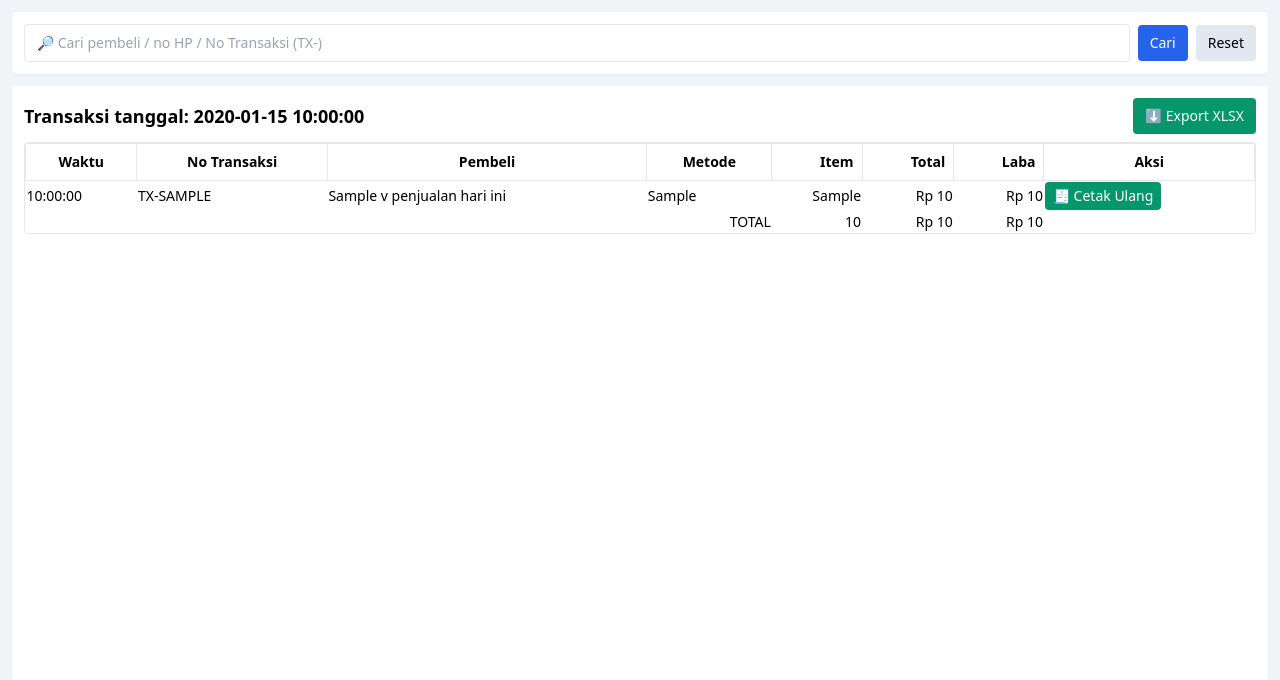
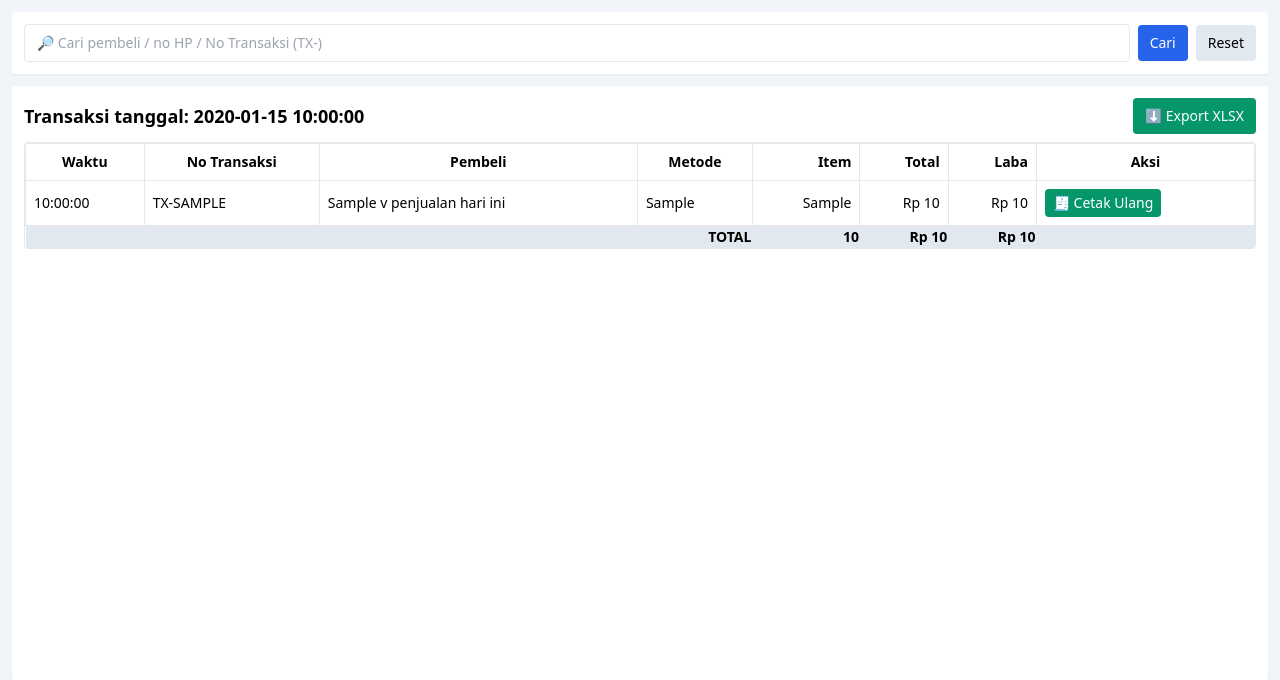
Before and after one commit to kipli176/kelontong, a Flask app: page /penjualan-hari-ini in a window 1280 px wide. Shown: the part 60-740 px from the top of the page. Run offline with Flask 3, Linux system fonts and the light colour scheme; the visitor is signed in with stand-in values (Sample User, id 1); a database or web service that is not in the repository returns one stand-in record (values such as "Sample title"); some libraries are stand-ins or nearby versions.

Commit message:
perbaikan penjualan hari

```diff
--- a/app.py
+++ b/app.py
@@ -266,7 +266,7 @@ def penjualan_hari_ini():
     conn = get_db()
     cur = conn.cursor()
     cur.execute("""
-        SELECT id, tanggal, tx8, nama, metode_bayar, total, laba, jml_item
+        SELECT id, tanggal, tx8, nama, no_hp, metode_bayar, total, laba, jml_item
         FROM v_penjualan_hari_ini
         WHERE DATE(tanggal) = CURRENT_DATE
         ORDER BY tanggal DESC
--- a/templates/penjualan_hari_ini.html
+++ b/templates/penjualan_hari_ini.html
@@ -60,36 +60,32 @@
           </thead>
           <tbody id="txTable">
             {% set ns = namespace(gtotal=0, glaba=0, gitem=0) %}
-            {% for id, tgl, tx8, nama, metode, total, laba, jml_item in rows %}
+            {% for id, tgl, tx8, nama, hp, metode, total, laba, jml_item in rows %}
             {% set ns.gtotal = ns.gtotal + (total or 0) %}
             {% set ns.glaba  = ns.glaba + (laba or 0) %}
             {% set ns.gitem  = ns.gitem + (jml_item or 0) %}
-            <tr>
-              <td>{{ tgl.strftime("%H:%M:%S") }}</td>
-              <td class="font-mono">TX-{{ tx8|upper }}</td>
-              <td>{{ nama or "-" }}</td>
-              <td>{{ metode or "-" }}</td>
-              <td class="text-right">{{ jml_item or 0 }}</td>
-              <td class="text-right">Rp {{ "{:,.0f}".format(total or 0) }}</td>
-              <td class="text-right text-emerald-700">Rp {{ "{:,.0f}".format(laba or 0) }}</td>
-              <td class="text-right">
+            <tr class="odd:bg-white even:bg-slate-50">
+              <td class="p-2 border whitespace-nowrap">{{ tgl.strftime("%H:%M:%S") }}</td>
+              <td class="p-2 border font-mono">TX-{{ tx8|upper }}</td>
+              <td class="p-2 border">{{ nama or "-" }}{% if hp %} — {{ hp }}{% endif %}</td>
+              <td class="p-2 border">{{ metode or "-" }}</td>
+              <td class="p-2 border text-right">{{ jml_item or 0 }}</td>
+              <td class="p-2 border text-right">Rp {{ "{:,.0f}".format(total or 0) }}</td>
+              <td class="p-2 border text-right text-emerald-700">Rp {{ "{:,.0f}".format(laba or 0) }}</td>
+              <td class="p-2 border">
                 <div class="flex items-center gap-2">
-                  <button class="px-2 py-1 bg-emerald-600 text-white rounded text-xs" onclick="printById({{ id }}, {
-                              nama: document.body.dataset.tokoNama || '',
-                              alamat: document.body.dataset.tokoAlamat || ''
-                          })">🧾 Cetak Ulang</button>
+                  <button class="px-2 py-1 bg-emerald-600 text-white rounded text-xs"
+                          onclick="printById({{ id }}, { nama: document.body.dataset.tokoNama, alamat: document.body.dataset.tokoAlamat })">🧾 Cetak Ulang</button>
                   {% if hp %}
-                  <button class="px-2 py-1 bg-blue-600 text-white rounded text-xs" onclick="waById({{ id }}, '{{ (nama or '')|e }}', '{{ hp|e }}', {
-                              nama: document.body.dataset.tokoNama || '',
-                              alamat: document.body.dataset.tokoAlamat || ''
-                          })">📲 Kirim WA</button>
+                  <button class="px-2 py-1 bg-blue-600 text-white rounded text-xs"
+                          onclick="waById({{ id }}, '{{ nama|e }}', '{{ hp|e }}', { nama: document.body.dataset.tokoNama, alamat: document.body.dataset.tokoAlamat })">📲 Kirim WA</button>
                   {% endif %}
                 </div>
               </td>
             </tr>
             {% endfor %}
           </tbody>
-          <tfoot>
+          <tfoot class="bg-slate-200 font-semibold">
             <tr>
               <td colspan="4" class="text-right">TOTAL</td>
               <td class="text-right">{{ ns.gitem }}</td>
@@ -98,6 +94,7 @@
               <td></td>
             </tr>
           </tfoot>
+
         </table>
       </div>
     </section>
```
